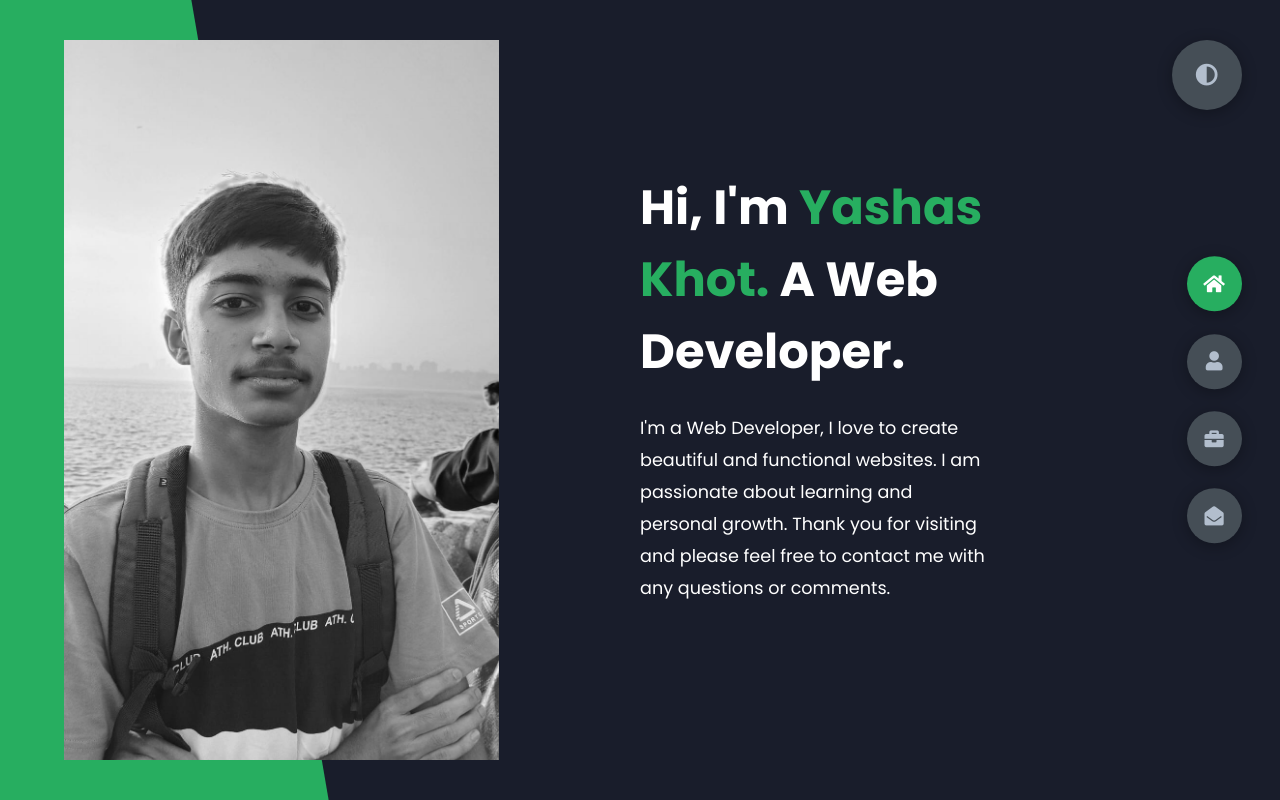
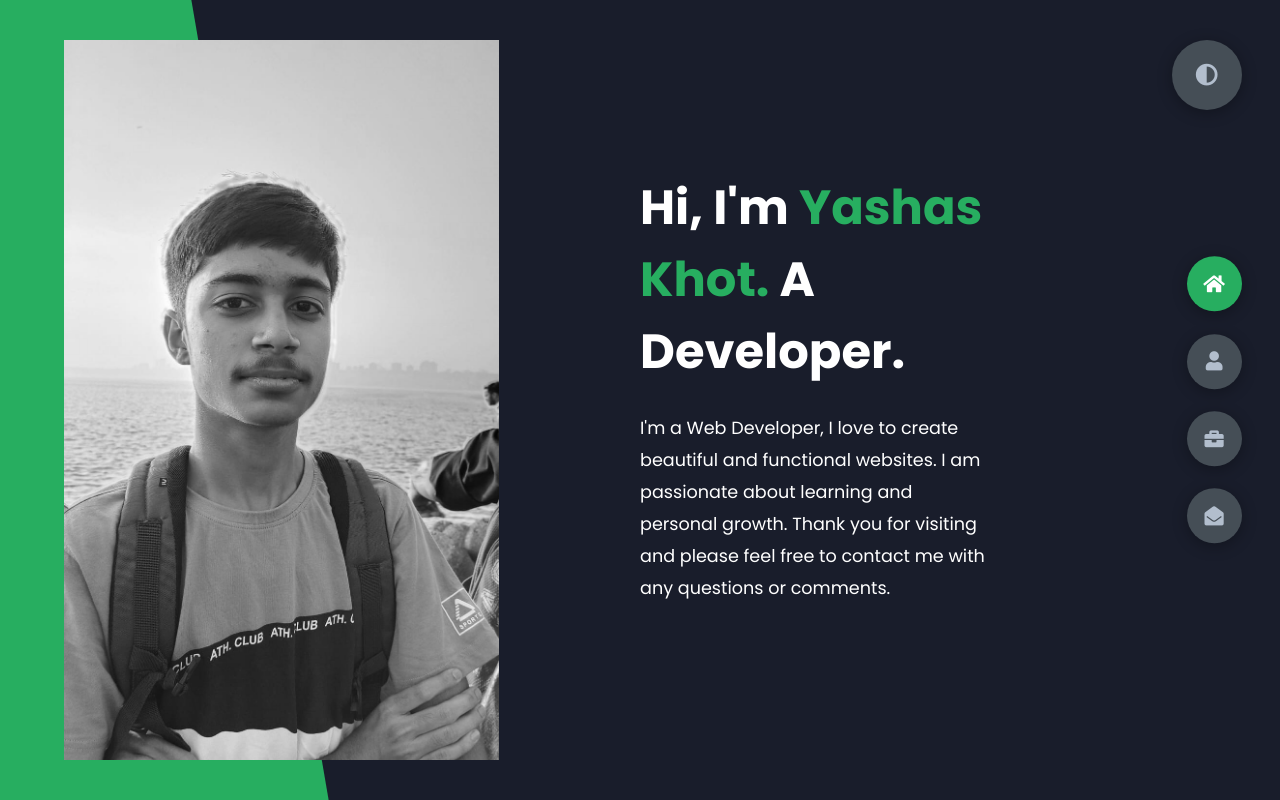
Before and after one commit to yashaskhot/PersonalPortfolio-V2, a plain HTML site: page index.html in a window 1280 px wide. Drawn offline with Linux system fonts and the light colour scheme.

Commit message:
Update index.html

```diff
--- a/index.html
+++ b/index.html
@@ -43,7 +43,7 @@
             <div class="right-header">
                 <h1 class="name">
                     Hi, I'm <span>Yashas Khot.</span>
-                    A Web Developer.
+                    A Developer.
                 </h1>
                 <p>
                     I'm a Web Developer, I love to create beautiful and functional websites.
```
